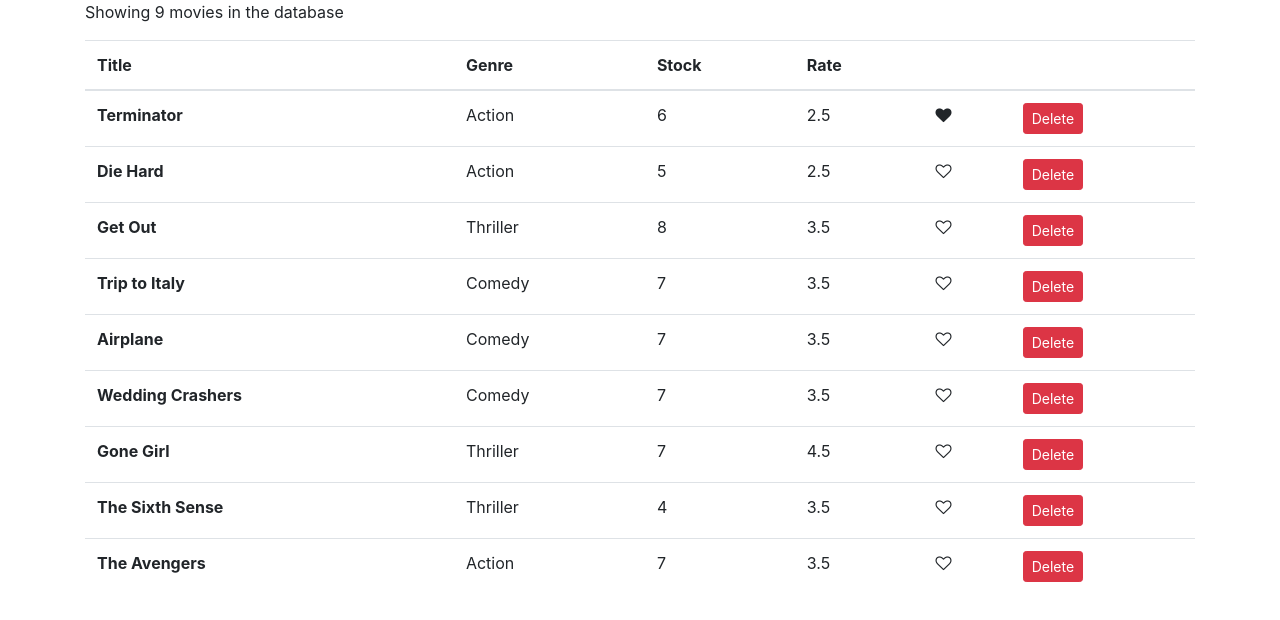
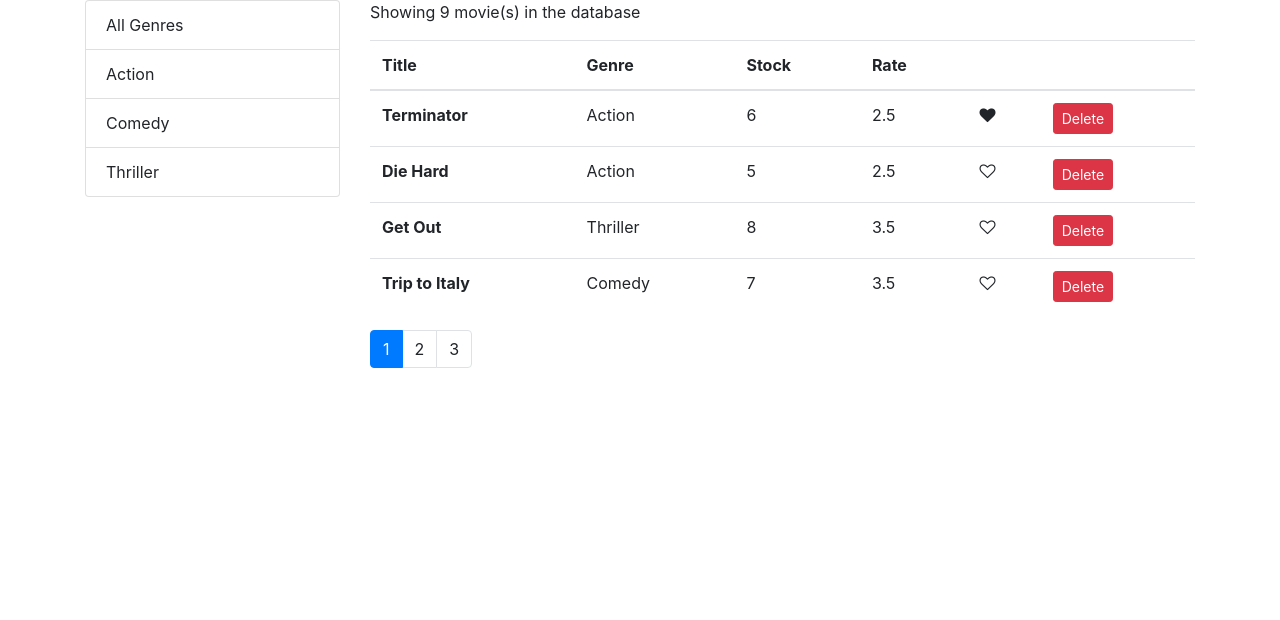
Before and after one commit to ematsushita/vidly, a React (Create React App) app: page / in a window 1280 px wide. Shown: the top 620 px of the page. Built offline with nearby package versions, Linux system fonts and the light colour scheme.

Commit message:
add pagination and genre filtering

```diff
--- a/package.json
+++ b/package.json
@@ -8,6 +8,8 @@
     "@testing-library/user-event": "^7.2.1",
     "bootstrap": "^4.1.1",
     "font-awesome": "^4.7.0",
+    "lodash": "^4.17.10",
+    "prop-types": "^15.6.2",
     "react": "^16.13.1",
     "react-dom": "^16.13.1",
     "react-scripts": "3.4.1"
--- a/src/App.js
+++ b/src/App.js
@@ -1,6 +1,7 @@
 import React from 'react';
 import './App.css';
 import Movie from './components/movies';
+
 
 function App() {
   return (
--- /dev/null
+++ b/src/components/genres.jsx
@@ -0,0 +1,22 @@
+import React, { Component } from 'react';
+
+class Genres extends Component {
+
+  render() {
+    const { items, textProperty, valueProperty, onItemSelect, selectedItem } = this.props;
+    return (
+    <ul className="list-group">
+      { items.map(item => (
+         <li key={item[valueProperty]} onClick={() => onItemSelect(item)} className={selectedItem === item ? "list-group-item active" : "list-group-item"}>{item[textProperty]}</li>
+      ))}
+    </ul>
+     );
+  }
+}
+
+Genres.defaultProps = {
+  textProperty: 'name',
+  valueProperty: '_id'
+}
+
+export default Genres;
--- a/src/components/movies.jsx
+++ b/src/components/movies.jsx
@@ -1,10 +1,23 @@
 import React, { Component } from 'react';
 import { getMovies } from '../services/fakeMovieService';
+import { getGenres } from '../services/fakeGenreService';
 import Like from './like';
+import Pagination from './pagination';
+import Genres from './genres';
+import paginate from '../utils/paginate';
 
 class Movie extends Component {
   state = {
-    movies: getMovies()
+    movies: [],
+    genres: [],
+    pageSize: 4,
+    currentPage: 1,
+    selectedGenre: ""
+   }
+
+  componentDidMount() {
+    const genres = [{name: "All Genres"}, ...getGenres()]
+    this.setState({movies: getMovies(), genres})
   }
 
   handleDelete = movie => {
@@ -20,18 +33,28 @@
     this.setState({movies})
   }
 
-  renderMovies() {
-    if (this.state.movies.length === 0) {
-      return <p>There are no movies in the database</p>
-    } else if (this.state.movies.length === 1) {
-      return <p>Showing 1 movie in the database</p>
-    } else {
-      return <p>Showing {this.state.movies.length} movies in the database</p>
-    }
+  handlePageChange = page => {
+    this.setState({currentPage: page})
   }
 
-  renderMoviesTable() {
+  handleGenreSelect = genre => {
+    this.setState({selectedGenre: genre, currentPage: 1})
+  }
+
+  render() {
+    const {length: count} = this.state.movies;
+    const {pageSize, currentPage, movies: allMovies, selectedGenre} = this.state;
+    const filteredMovies = selectedGenre && selectedGenre._id ? allMovies.filter(m => m.genre._id === selectedGenre._id) : allMovies;
+    const movies = paginate(filteredMovies, currentPage, pageSize)
+    const message = count === 0 ? "There are no movies in the database" : `Showing ${filteredMovies.length} movie(s) in the database`
+
     return (
+      <div className="row">
+        <div className="col-3">
+          <Genres items={this.state.genres} onItemSelect={this.handleGenreSelect} selectedItem={this.state.selectedGenre}/>
+        </div>
+        <div className="col">
+          <p>{message}</p>
           <table className="table">
             <thead>
               <tr>
@@ -44,7 +67,7 @@
               </tr>
             </thead>
             <tbody>
-          {this.state.movies.map(movie => (
+              {movies.map(movie => (
                 <tr key={movie._id}>
                   <th scope="row">{movie.title}</th>
                   <td>{movie.genre.name}</td><td>{movie.numberInStock}</td>
@@ -57,15 +80,9 @@
               ))}
             </tbody>
           </table>
-    )
-  }
-
-  render() {
-    return (
-      <>
-        {this.renderMovies()}
-        {this.state.movies.length !== 0 && this.renderMoviesTable()}
-      </>
+          <Pagination currentPage={this.state.currentPage} itemsCount={filteredMovies.length} pageSize={this.state.pageSize} onPageChange={this.handlePageChange}/>
+        </div>
+      </div>
      );
   }
 }
--- /dev/null
+++ b/src/components/pagination.jsx
@@ -0,0 +1,36 @@
+import React, { Component } from 'react';
+import _ from 'lodash';
+import PropTypes from 'prop-types';
+
+class Pagination extends Component {
+
+  render() {
+    const { itemsCount, pageSize, onPageChange, currentPage } = this.props;
+    const pagesCount = Math.ceil(itemsCount / pageSize);
+
+    if (pagesCount === 1) {
+      return null;
+    }
+
+    const pages = _.range(1, pagesCount + 1);
+
+    return (
+      <nav>
+        <ul className="pagination">
+          {pages.map(page => (
+            <li key={page} className={page === currentPage ? "page-item active" : "page-item"}><a className="page-link" onClick={() => onPageChange(page)}>{page}</a></li>
+          ))}
+        </ul>
+      </nav>
+     );
+  }
+}
+
+Pagination.propTypes = {
+  itemsCount: PropTypes.number.isRequired,
+  pageSize: PropTypes.number.isRequired,
+  onPageChange: PropTypes.func.isRequired,
+  currentPage: PropTypes.number.isRequired
+}
+
+export default Pagination;
--- /dev/null
+++ b/src/utils/paginate.js
@@ -0,0 +1,6 @@
+import _ from 'lodash';
+
+export default function paginate(items, pageNumber, pageSize) {
+  const startIndex = (pageNumber - 1) * pageSize;
+  return _(items).slice(startIndex).take(pageSize).value();
+}
```
Also changed, not shown: 1 other file (tests, documents, lock files or other folders). Lines whose indentation alone changed are shown as unchanged.
